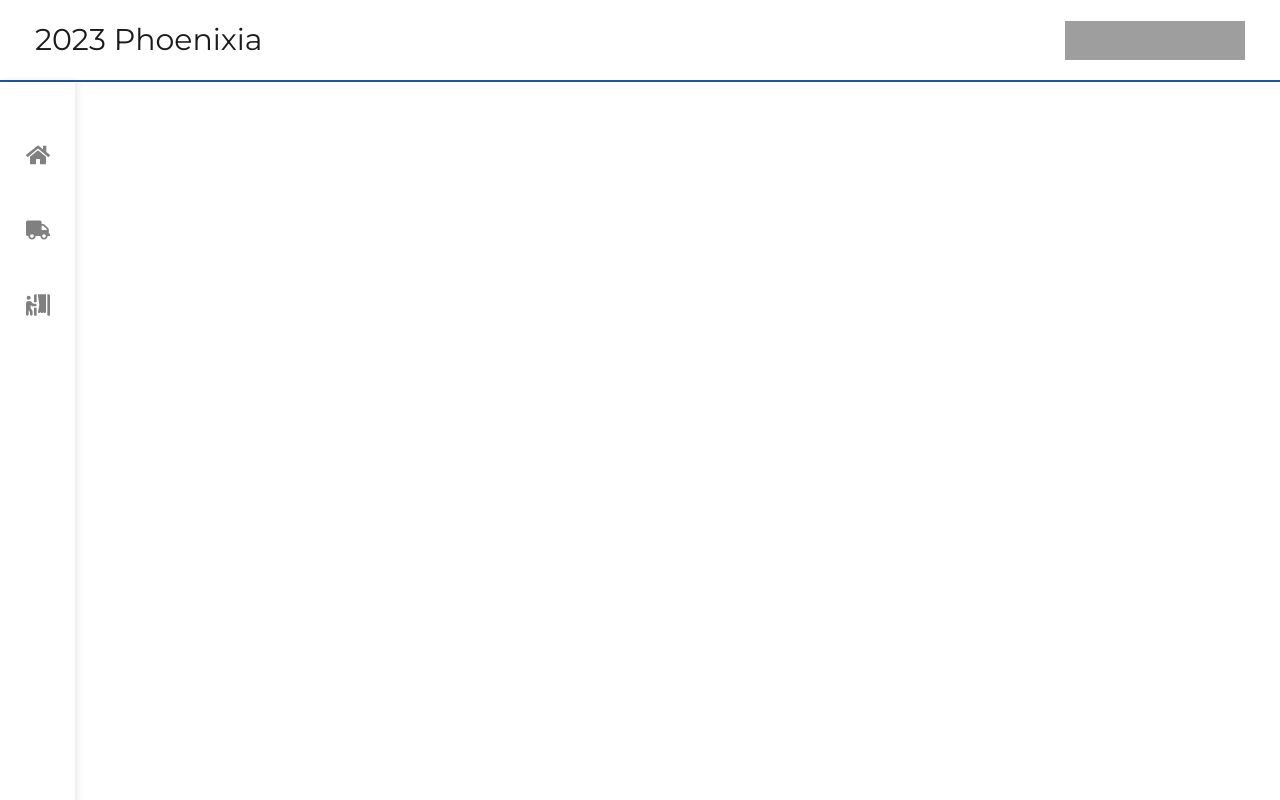
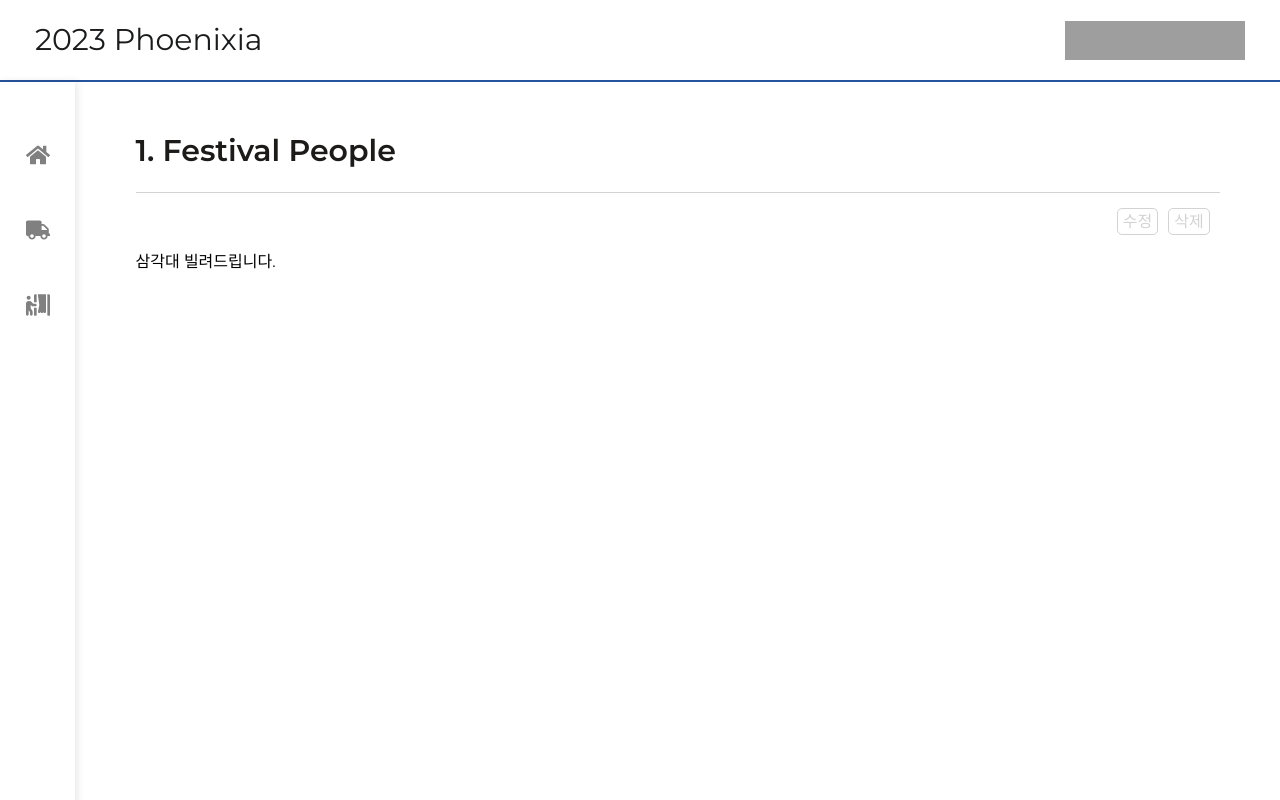
Before and after one commit to FE-PE/2023Phoenixia-Admin, a React (Create React App) app: page /booths/detail in a window 1280 px wide. Shown: the top 800 px of the page. Built offline with nearby package versions, Linux system fonts and the light colour scheme; grey boxes are pictures that could not be loaded.

Commit message:
[feat]: booth detail

```diff
--- a/src/main/contents/Contents.js
+++ b/src/main/contents/Contents.js
@@ -6,6 +6,7 @@ import TruckCreate from './foodtrucks/truckcreate/TruckCreate';
 import MenuCreate from './foodtrucks/manucreate/MenucCreate';
 import BoothList from './clubBooth/boothList/boothList';
 import BoothCreate from './clubBooth/boothCreate/boothCreate';
+import BoothDetail from './clubBooth/boothDetail/BoothDetail';
 
 function Contents() {
 
@@ -20,7 +21,7 @@ function Contents() {
 
                 <Route path='/booths' element={<BoothList/>} />
                 <Route path='/booths/create' element={<BoothCreate/>} />
-                {/* <Route path='/booths/detail' element={<MenuCreate/>} /> */}
+                <Route path='/booths/detail' element={<BoothDetail/>} />
             </Routes>
         </div>
 
--- /dev/null
+++ b/src/main/contents/clubBooth/boothDetail/BoothDetail.js
@@ -0,0 +1,21 @@
+import { Link } from "react-router-dom";
+
+
+function BoothDetail() {
+    return (
+        <div className='detail-wrap'>
+            <div className='top-margin'></div>
+            <p className='title-truck-name'>1. Festival People</p>
+            <div className='button-wrap'>
+                <div></div>
+                <div>
+                    <Link className='update-delete-button'>수정</Link>
+                    <Link className='update-delete-button'>삭제</Link>
+                </div>
+            </div>
+            <p className='detail-truck-description'>삼각대 빌려드립니다.</p>
+        </div>
+    );
+}
+
+export default BoothDetail
--- a/src/main/contents/clubBooth/boothList/boothInfo/boothInfo.js
+++ b/src/main/contents/clubBooth/boothList/boothInfo/boothInfo.js
@@ -6,7 +6,7 @@ function Boothinfo(props) {
     return(
         <div className='truck-info'>
             <p className='truck-description boothNumber'>{props.booth.number}</p>
-            <Link to="/trucks/detail" className='truck-name'>{props.booth.clubName}</Link>
+            <Link to="/booths/detail" className='truck-name'>{props.booth.clubName}</Link>
             <p className='truck-description'>{props.booth.boothDescription}</p>
             <Link className='delete-button'><FaTrashAlt /></Link>
         </div>
```
